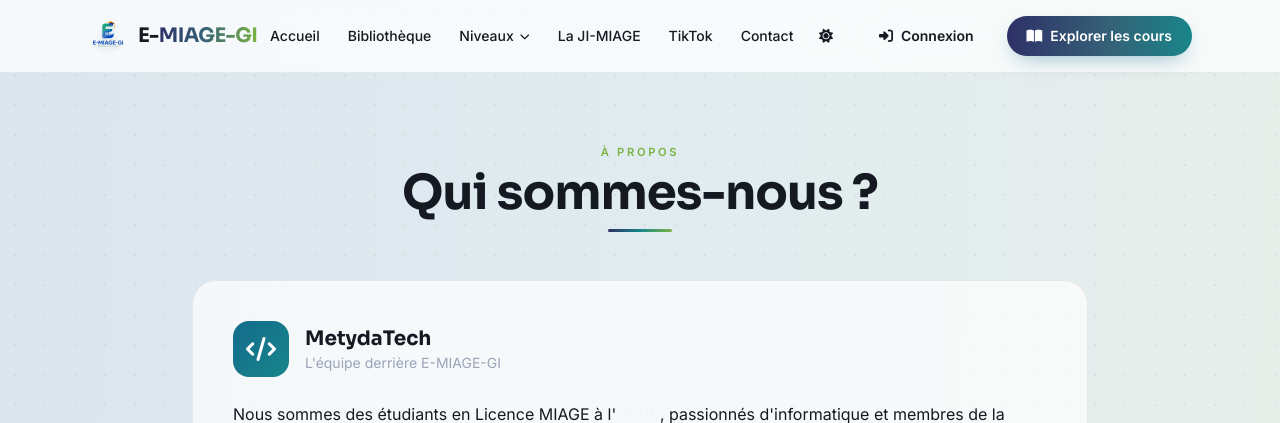
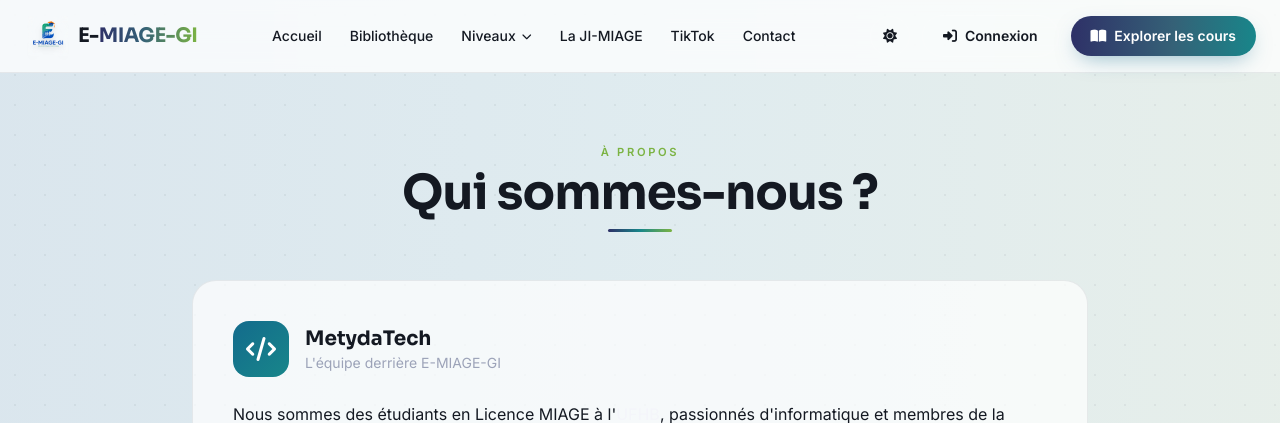
Before and after one commit to Dani-code17/EMIAGE_GI, a Django app: page /about/ in a window 1280 px wide. Shown: the top 423 px of the page. Run offline with Django 5.2, Linux system fonts and the light colour scheme; some libraries are stand-ins or nearby versions.

Commit message:
ui: amélioration navbar + logo à gauche + fix menu Niveaux fuyant
- logo plaqué plus à gauche (padding réduit/max-w-7xl)
- dropdown Niveaux ancré à gauche (left-0) au lieu de centré flottant ->
  le menu ne fuit plus hors écran sur fenêtres étroites
- liens avec whitespace-nowrap, JI-MIAGE/TikTok masqués sur écrans moyens
  (xl uniquement) pour éviter le débordement
- CTA/bouton thème/connexion intacts

```diff
--- a/core/templates/core/includes/navbar.html
+++ b/core/templates/core/includes/navbar.html
@@ -1,42 +1,42 @@
 {% load static %}
 <!-- ===== Navbar Desktop ===== -->
 <nav class="fixed top-0 left-0 right-0 z-[100] border-b border-soft bg-overlay backdrop-blur-xl">
-    <div class="max-w-6xl mx-auto px-4 md:px-6 h-16 md:h-[72px] flex items-center justify-between">
-        <!-- Logo -->
-        <a href="{% url 'core:home' %}" class="flex items-center gap-2.5">
+    <div class="max-w-7xl mx-auto px-3 sm:px-6 h-16 md:h-[72px] flex items-center justify-between gap-4">
+        <!-- Logo (plaqué à gauche, sans marge inutile) -->
+        <a href="{% url 'core:home' %}" class="flex items-center gap-2.5 pl-0 md:pl-1 shrink-0">
             <img src="{% static 'core/logo/logo-nav.png' %}" alt="Logo 25 Ans MIAGE"
                  class="h-9 w-9 md:h-10 md:w-10 object-contain drop-shadow-md">
-            <span class="font-display font-bold text-lg md:text-xl tracking-tight text-body">E-<span class="text-gradient">MIAGE-GI</span></span>
+            <span class="hidden sm:inline font-display font-bold text-lg md:text-xl tracking-tight text-body">E-<span class="text-gradient">MIAGE-GI</span></span>
         </a>
 
         <!-- Liens desktop -->
-        <div class="hidden md:flex items-center gap-7 text-sm font-medium">
-            <a href="{% url 'core:home' %}" class="text-body hover:text-primary transition">Accueil</a>
-            <a href="{% url 'core:bibliotheque_index' %}" class="text-body hover:text-primary transition">Bibliothèque</a>
+        <div class="hidden md:flex items-center gap-5 lg:gap-7 text-sm font-medium">
+            <a href="{% url 'core:home' %}" class="text-body hover:text-primary transition whitespace-nowrap">Accueil</a>
+            <a href="{% url 'core:bibliotheque_index' %}" class="text-body hover:text-primary transition whitespace-nowrap">Bibliothèque</a>
 
-            <!-- Dropdown Niveaux -->
+            <!-- Dropdown Niveaux (ancré à gauche pour éviter la fuite hors écran) -->
             <div class="relative" id="niveaux-dropdown">
                 <button id="niveaux-btn" type="button" aria-expanded="false"
-                        class="text-body hover:text-primary transition flex items-center gap-1.5">
+                        class="text-body hover:text-primary transition flex items-center gap-1.5 whitespace-nowrap">
                     Niveaux <i class="fas fa-chevron-down text-[10px] transition-transform" id="niveaux-chevron"></i>
                 </button>
                 <div id="niveaux-menu"
-                     class="absolute left-1/2 -translate-x-1/2 top-full mt-3 w-52 rounded-2xl glass-card shadow-2xl shadow-black/30 p-2 hidden">
-                    <a href="{% url 'core:niveau_l1' %}" class="block px-4 py-2.5 rounded-xl text-body hover:text-primary hover:bg-soft transition">Licence 1</a>
-                    <a href="{% url 'core:niveau_l2' %}" class="block px-4 py-2.5 rounded-xl text-body hover:text-primary hover:bg-soft transition">Licence 2</a>
-                    <a href="{% url 'core:niveau_l3' %}" class="block px-4 py-2.5 rounded-xl text-body hover:text-primary hover:bg-soft transition">Licence 3</a>
-                    <a href="{% url 'core:niveau_m1' %}" class="block px-4 py-2.5 rounded-xl text-body hover:text-primary hover:bg-soft transition">Master 1</a>
-                    <a href="{% url 'core:niveau_m2' %}" class="block px-4 py-2.5 rounded-xl text-body hover:text-primary hover:bg-soft transition">Master 2</a>
+                     class="absolute left-0 top-full mt-2 w-48 rounded-2xl glass-card shadow-2xl shadow-black/30 p-1.5 hidden">
+                    <a href="{% url 'core:niveau_l1' %}" class="block px-4 py-2.5 rounded-xl text-sm text-body hover:text-primary hover:bg-soft transition">Licence 1</a>
+                    <a href="{% url 'core:niveau_l2' %}" class="block px-4 py-2.5 rounded-xl text-sm text-body hover:text-primary hover:bg-soft transition">Licence 2</a>
+                    <a href="{% url 'core:niveau_l3' %}" class="block px-4 py-2.5 rounded-xl text-sm text-body hover:text-primary hover:bg-soft transition">Licence 3</a>
+                    <a href="{% url 'core:niveau_m1' %}" class="block px-4 py-2.5 rounded-xl text-sm text-body hover:text-primary hover:bg-soft transition">Master 1</a>
+                    <a href="{% url 'core:niveau_m2' %}" class="block px-4 py-2.5 rounded-xl text-sm text-body hover:text-primary hover:bg-soft transition">Master 2</a>
                 </div>
             </div>
 
-            <a href="{% url 'core:home' %}#jimiage" class="text-body hover:text-primary transition">La JI-MIAGE</a>
-            <a href="{% url 'core:home' %}#tiktok" class="text-body hover:text-primary transition">TikTok</a>
-            <a href="{% url 'core:home' %}#contact" class="text-body hover:text-primary transition">Contact</a>
+            <a href="{% url 'core:home' %}#jimiage" class="hidden xl:inline text-body hover:text-primary transition whitespace-nowrap">La JI-MIAGE</a>
+            <a href="{% url 'core:home' %}#tiktok" class="hidden xl:inline text-body hover:text-primary transition whitespace-nowrap">TikTok</a>
+            <a href="{% url 'core:home' %}#contact" class="text-body hover:text-primary transition whitespace-nowrap">Contact</a>
         </div>
 
         <!-- CTA desktop -->
-        <div class="hidden md:flex items-center gap-3">
+        <div class="hidden md:flex items-center gap-3 shrink-0">
             <button type="button" data-theme-toggle
                     class="btn-ghost w-10 h-10 rounded-full flex items-center justify-center text-body"
                     aria-label="Basculer le mode clair/sombre">
```
